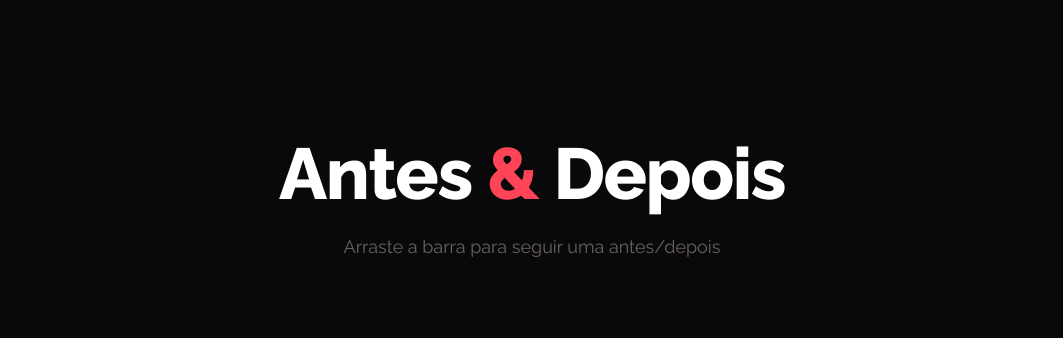
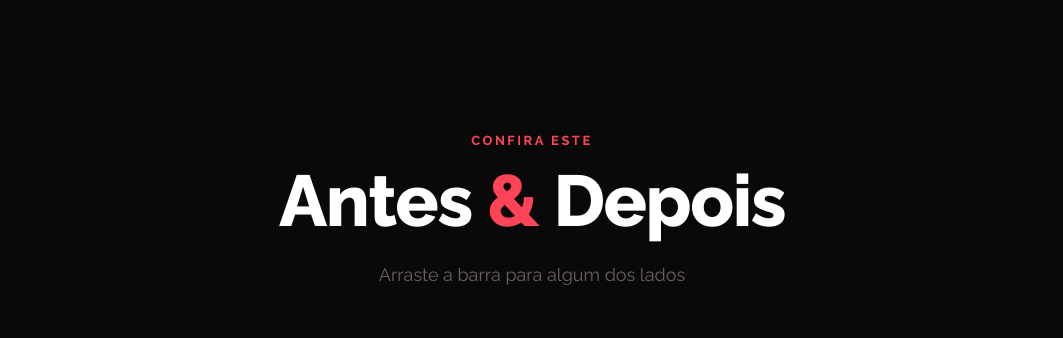
Before and after one commit to mlanes/fellas-babershop-spa, a Vue app: page / in a window 1280 px wide. Shown: the part 3620-3958 px from the top of the page, without its empty margins (108-1171 px from the left). Built offline with nearby package versions, Linux system fonts and the light colour scheme.

Commit message:
Feat: Enhance Before/After section with label and updated subtitle

```diff
--- a/src/components/sections/BeforeAfterSection.vue
+++ b/src/components/sections/BeforeAfterSection.vue
@@ -25,12 +25,14 @@ onMounted(() => {
 <template>
   <section ref="sectionRef" id="antes-depois" class="before-after-section">
     <div class="before-after-section__container container">
+      <p class="before-after-section__label">CONFIRA ESTE</p>
+
       <h2 class="before-after-section__heading text-h2">
         Antes <span class="before-after-section__heading-accent">&</span> Depois
       </h2>
 
       <p class="before-after-section__subtitle text-body-lg">
-        Arraste a barra para seguir uma antes/depois
+        Arraste a barra para algum dos lados
       </p>
 
       <div class="before-after-section__grid">
@@ -69,6 +71,16 @@ onMounted(() => {
 
   @include element('container') {
     @include container;
+  }
+
+  @include element('label') {
+    text-align: center;
+    font-size: 13px;
+    font-weight: 700;
+    letter-spacing: 2.5px;
+    color: $brand-red;
+    text-transform: uppercase;
+    margin-bottom: $spacing-sm;
   }
 
   @include element('heading') {
```
